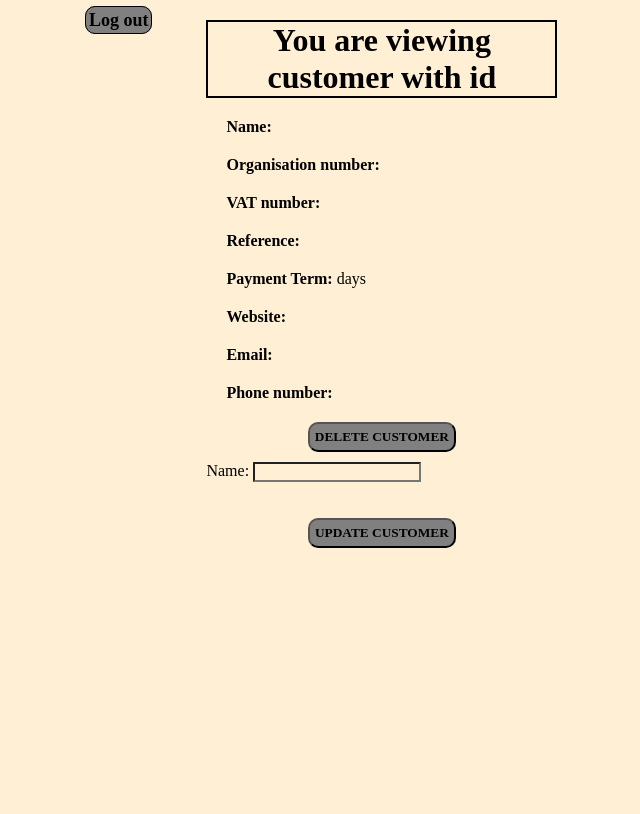
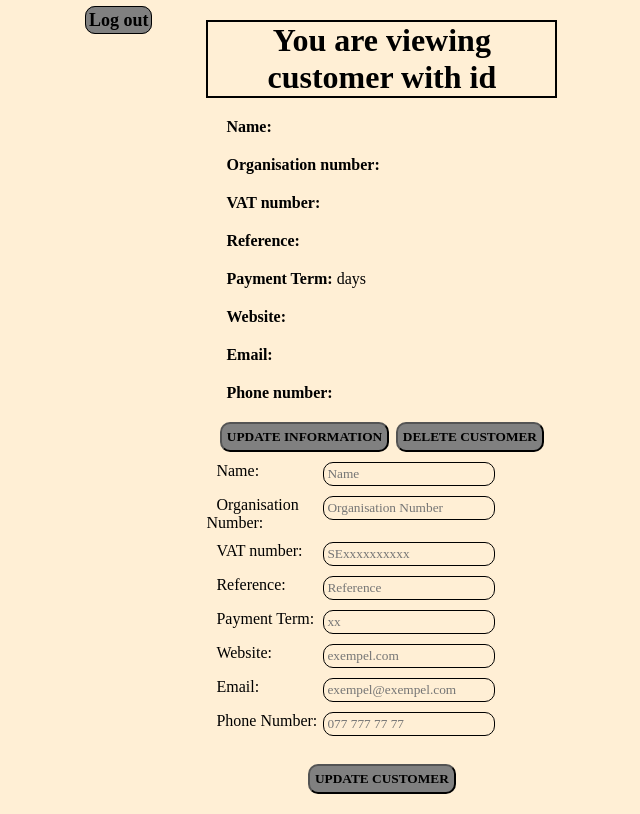
Before and after one commit to HannaTylna/js3-exam-task, a React (Create React App) app: page /home/1 in a window 1280 px wide. Shown: the whole page, without its empty margins (49-689 px from the left). Built offline with nearby package versions, Linux system fonts and the light colour scheme; no server answers.

Commit message:
added PUT method

```diff
--- a/src/components/CustomerDetail.jsx
+++ b/src/components/CustomerDetail.jsx
@@ -3,7 +3,11 @@ import { useNavigate } from 'react-router-dom';
 import Button from './Button';
 import Flex from './Flex';
 import Heading1 from './Heading1';
+import Input from './Input';
 import Paragragh from './Paragragh';
+import Row from './Row';
+import Column from "./Column";
+import Label from "./Label";
 
 export default function CustomerDetail(props) {
    const [customerDetail, setCustomerDetail] = useState({});
@@ -19,9 +23,11 @@ export default function CustomerDetail(props) {
 
 
    function renderInput(type, placeholder, value, setValue) {
-      return <input
+      return <Input
+         type={type}
+         placeholder={placeholder}
          value={value}
-         onChange={e => setValue(e.target.value)}
+         onChange={(e) => { setValue(e.target.value) }}
       />
    }
 
@@ -45,9 +51,6 @@ export default function CustomerDetail(props) {
       fetchData();
    }, [props.id])
 
-   //function handleOnSelect(id) {
-   //   console.log(id);
-   //}
 
    function handleOnDelete(id) {
       console.log(id);
@@ -63,15 +66,46 @@ export default function CustomerDetail(props) {
       })
       .then((res) => navigate("/home"))
    }
+   function handleOnSelect(id) {
+      console.log(id);
+      const url = `https://frebi.willandskill.eu/api/v1/customers/${props.id}/`;
+      const token = localStorage.getItem("exam");
+      fetch(url, {
+         method: "GET",
+         headers:{
+            "Content-Type":"application/json",
+            "Authorization":`Bearer ${token}`
+         }
+      })
+      .then(res => res.json())
+      .then(data => {
+         console.log(data);
+         setName(customerDetail.name);
+         setOrganisationNr(customerDetail.organisationNr);
+         setVatNr(customerDetail.vatNr);
+         setReference(customerDetail.reference);
+         setPaymentTerm(customerDetail.paymentTerm);
+         setWebsite(customerDetail.website);
+         setEmail(customerDetail.email);
+         setPhoneNumber(customerDetail.phoneNumber);
+      })
+   }
+
    function handleOnSubmit(e) {
       e.preventDefault()
-      const url = `https://frebi.willandskill.eu/api/v1/customers/${props.id}/`
-      const token = localStorage.getItem("exam")
+      const regex = /^SE[0-9]{10}$/;
+      if (!regex.test(vatNr)) {
+         alert(
+            "Wrong format! You need to write SExxxxxxxxxx."
+         )
+         return false;
+      }
+      const url = `https://frebi.willandskill.eu/api/v1/customers/${props.id}/`;
+      const token = localStorage.getItem("exam");
       const headers = {
          'Content-Type': 'application/json',
-         'Authorization': `Bearer ${token}`,
-         'Accept': 'application/json',
-      }
+         'Authorization': `Bearer ${token}`
+      };
       const payload = {
          name,
          organisationNr,
@@ -87,17 +121,12 @@ export default function CustomerDetail(props) {
          headers: headers,
          body: JSON.stringify(payload)
       })
-      .then(res => res.json())
-         .then(data => {
-            setCustomerDetail(data)
-            setName(data.name)
-            setOrganisationNr(data.organisationNr)
-            setVatNr(data.vatNr)
-            setReference(data.reference)
-            setPaymentTerm(data.paymentTerm)
-            setWebsite(data.website)
-            setEmail(data.email)
-            setPhoneNumber(data.phoneNumber)
+         .then((result) => {
+            result.json()
+            .then(data => {
+               console.log(data);
+               setCustomerDetail(data);
+            })
          })
    }
 
@@ -115,33 +144,78 @@ export default function CustomerDetail(props) {
                <Paragragh margin><strong>Email:</strong> {customerDetail.email}</Paragragh>
                <Paragragh margin><strong>Phone number:</strong> {customerDetail.phoneNumber}</Paragragh>
                <Flex margin>
-                  {/*<Button onClick={() => handleOnSelect(customerDetail.id)}>Update information</Button>*/}
+                  <Button onClick={() => handleOnSelect(customerDetail.id)}>Update information</Button>
                   <Button onClick={() => handleOnDelete(customerDetail.id)}>Delete customer</Button>
                </Flex>
             </>
          ) : "Not found"}
+
          <form onSubmit= {handleOnSubmit}>
-            <label htmlFor="name">Name: </label>
-            <input
-               value={name}
-               onChange={e => setName(e.target.value)}
-            /><br />
-            {/*{renderInput({name}, setName)} <br />*/}
-            {/*<label htmlFor="organisationNr">Organisation Number: </label>
-            {renderInput( customerDetail.organisationNr, setOrganisationNr)} <br />
-            <label htmlFor="vatNr">VAT number: </label>
-            {renderInput( customerDetail.vatNr, setVatNr)} <br />
-            <label htmlFor="reference">Reference: </label>
-            {renderInput( customerDetail.reference, setReference)} <br />
-            <label htmlFor="paymentTerm">Payment Term: </label>
-            {renderInput( customerDetail.paymentTerm, setPaymentTerm)} <br />
-            <label htmlFor="website">Website: </label>
-            {renderInput(customerDetail.website, setWebsite)} <br />
-            <label htmlFor="email">Email: </label>
-            {renderInput(customerDetail.email, setEmail)} <br />
-            <label htmlFor="phoneNumber">Phone Number: </label>
-            {renderInput( customerDetail.phoneNumber, setPhoneNumber)}*/}
-            <br /><br />
+            <Row>
+               <Column col="4">
+                  <Label htmlFor="name">Name: </Label>
+               </Column>
+               <Column col="8">
+                  {renderInput("text", "Name", name, setName)} <br />
+               </Column>
+            </Row>
+            <Row>
+               <Column col="4">
+                  <Label htmlFor="organisationNr">Organisation Number: </Label>
+               </Column>
+               <Column col="8">
+                  {renderInput("text", "Organisation Number", organisationNr, setOrganisationNr)} <br />
+               </Column>
+            </Row>
+            <Row>
+               <Column col="4">
+                  <Label htmlFor="vatNr">VAT number: </Label>
+               </Column>
+               <Column col="8">
+                  {renderInput("text", "SExxxxxxxxxx", vatNr, setVatNr)} <br />
+               </Column>
+            </Row>
+            <Row>
+               <Column col="4">
+                  <Label htmlFor="reference">Reference: </Label>
+               </Column>
+               <Column col="8">
+                  {renderInput("text", "Reference", reference, setReference)} <br />
+               </Column>
+            </Row>
+            <Row>
+               <Column col="4">
+                  <Label htmlFor="paymentTerm">Payment Term: </Label>
+               </Column>
+               <Column col="8">
+                  {renderInput("number", "xx", paymentTerm, setPaymentTerm)} <br />
+               </Column>
+            </Row>
+            <Row>
+               <Column col="4">
+                  <Label htmlFor="website">Website: </Label>
+               </Column>
+               <Column col="8">
+                  {renderInput("text", "exempel.com", website, setWebsite)} <br />
+               </Column>
+            </Row>
+            <Row>
+               <Column col="4">
+                  <Label htmlFor="email">Email: </Label>
+               </Column>
+               <Column col="8">
+                  {renderInput("text", "exempel@exempel.com", email, setEmail)} <br />
+               </Column>
+            </Row>
+            <Row>
+               <Column col="4">
+                  <Label htmlFor="phoneNumber">Phone Number: </Label>
+               </Column>
+               <Column col="8">
+                  {renderInput("text", "077 777 77 77", phoneNumber, setPhoneNumber)}
+                  <br /><br />
+               </Column>
+            </Row>
 
             <Button type="submit">Update Customer</Button>
          </form>
```
